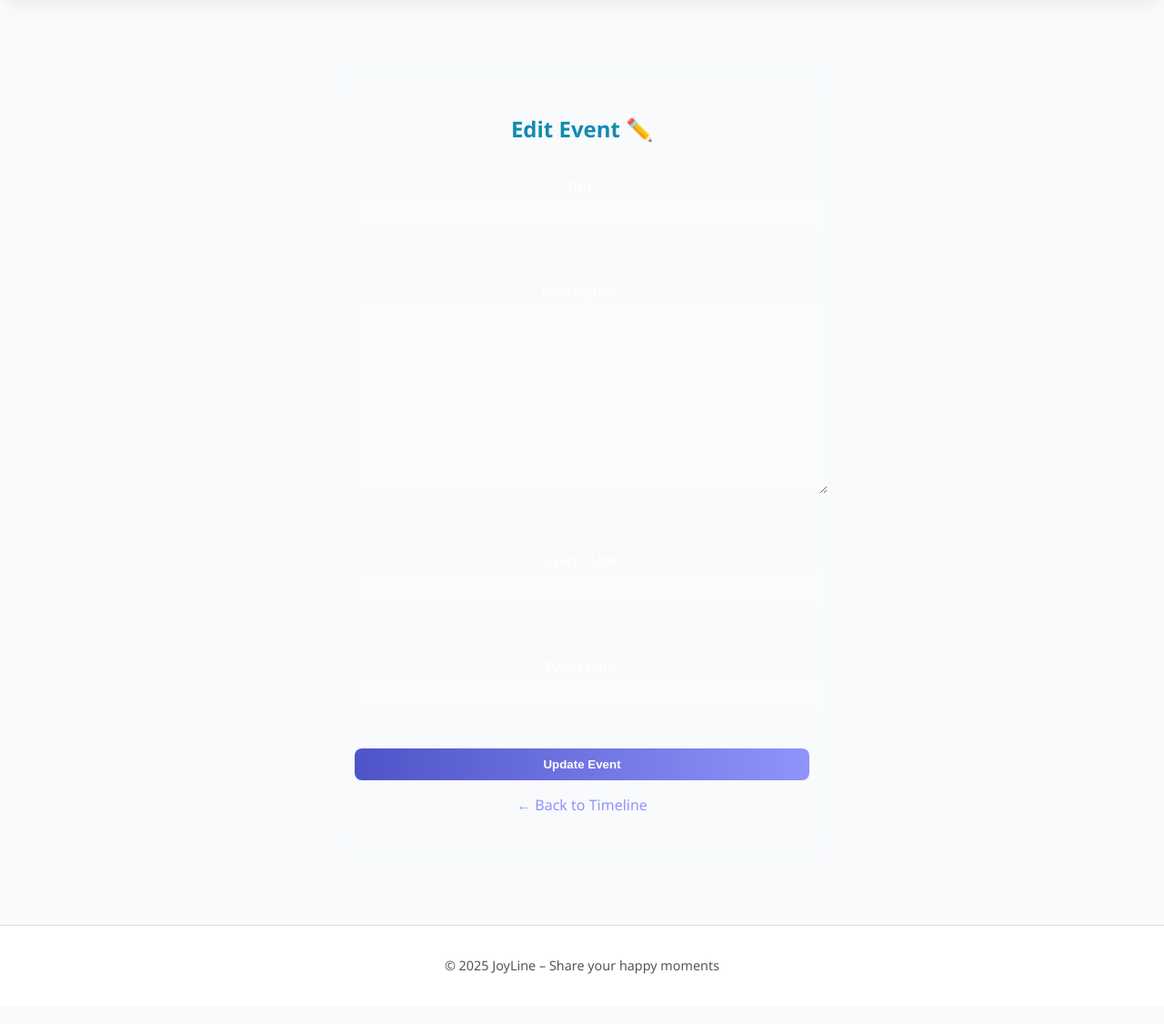
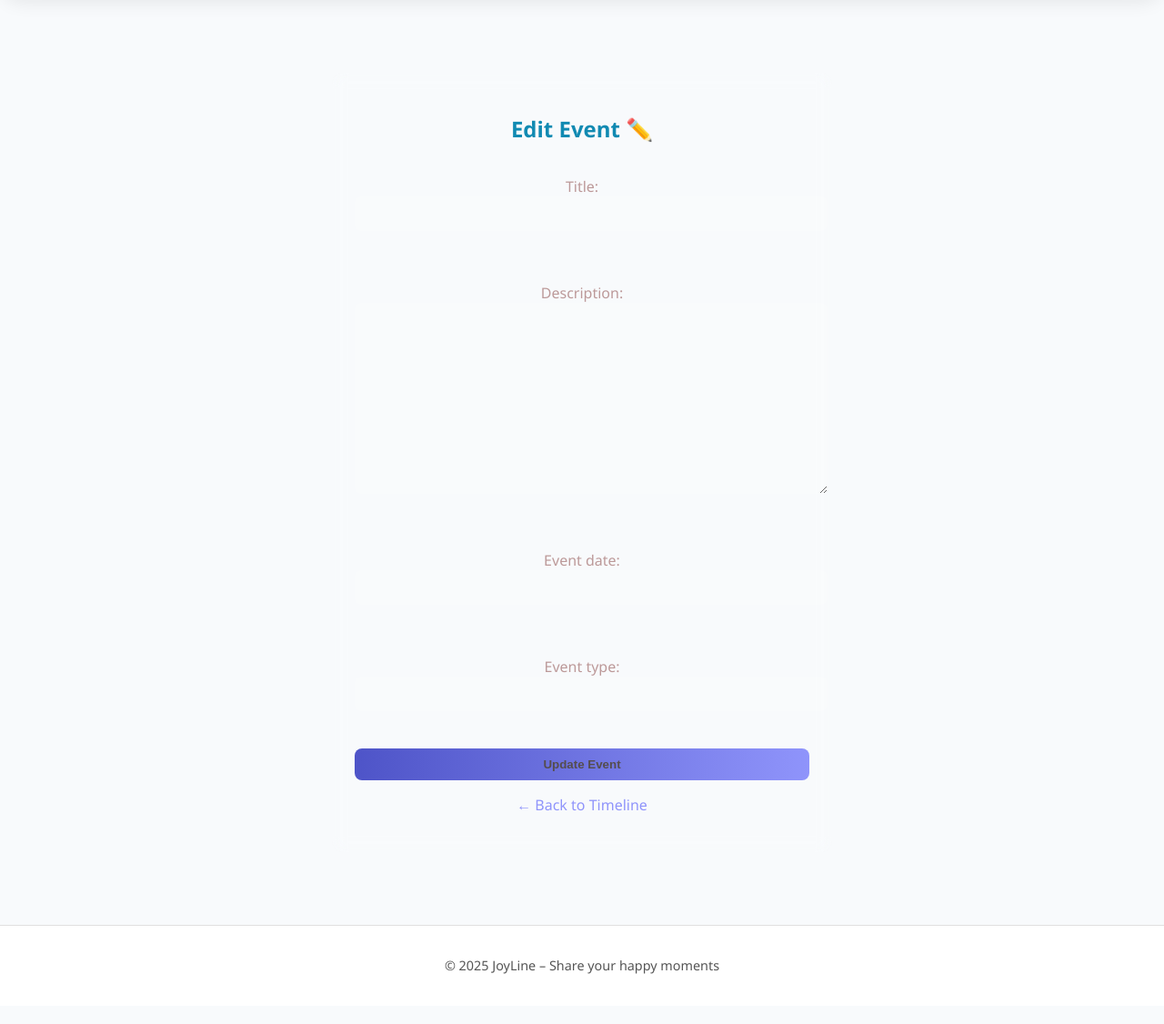
Before and after one commit to toqasalem18-bot/Capstone-Project, a Django app: template lab-fin/future_mailbox/postbox/templates/postbox/event_form.html in a window 1280 px wide. Shown: the part 103-1229 px from the top of the page at 91% size. Run offline with Django 5.2, Linux system fonts and the light colour scheme; the template is opened without the code that fills it: values that come from a table or form of the project are taken from there, others are empty.

```diff
--- a/lab-fin/future_mailbox/postbox/templates/postbox/_comment_item.html
+++ b/lab-fin/future_mailbox/postbox/templates/postbox/_comment_item.html
@@ -33,7 +33,7 @@
                             🗑️ Delete
                         </button>
                     {% elif user == comment.event.user %}
-                        <!-- صاحب الحدث يستطيع حذف أي تعليق -->
+
                         <button class="btn-delete-comment" data-id="{{ comment.id }}"
                                 style="background:none;border:none;cursor:pointer;color:#ef4444;">
                             🗑️ Delete
--- a/lab-fin/future_mailbox/postbox/templates/postbox/base.html
+++ b/lab-fin/future_mailbox/postbox/templates/postbox/base.html
@@ -16,7 +16,7 @@ body {
 }
 body.dark-mode { background:#121212; color:#f5f5f5; }
 
-/* ===== Header (Elegant Animated Gradient) ===== */
+
 header {
     background: linear-gradient(120deg, #f4f3ff, #fef6f9, #f0f9ff);
     background-size: 300% 300%;
@@ -104,7 +104,6 @@ body.dark-mode .dropdown-content { background:#1f2937; }
 body.dark-mode .dropdown-content a, body.dark-mode .dropdown-content form button { color:#f5f5f5; }
 body.dark-mode .dropdown-content a:hover, body.dark-mode .dropdown-content form button:hover { background:#374151; }
 
-/* ===== Notification Badge with Pulse ===== */
 .notif-badge {
     position:absolute; top:-6px; right:-8px;
     background:#ef4444; color:#fff; border-radius:50%;
@@ -215,7 +214,7 @@ document.addEventListener('DOMContentLoaded', function(){
         if(!isVisible && notifBadge) notifBadge.style.display = 'none';
     });
 
-    // Click outside to close
+
     document.addEventListener('click', e => {
         if(!userDropdown.contains(e.target) && !userMenuBtn.contains(e.target)){
             userDropdown.style.display='none';
--- a/lab-fin/future_mailbox/postbox/templates/postbox/event_detail.html
+++ b/lab-fin/future_mailbox/postbox/templates/postbox/event_detail.html
@@ -208,7 +208,7 @@ button[type="submit"]:hover {
 </div>
 
 <script>
-// ====================== Add Comment via AJAX ======================
+// ====================== Add Comment ======================
 document.getElementById('comment-form').addEventListener('submit', function(e){
     e.preventDefault();
     const form = this;
--- a/lab-fin/future_mailbox/postbox/templates/postbox/event_form.html
+++ b/lab-fin/future_mailbox/postbox/templates/postbox/event_form.html
@@ -20,7 +20,7 @@
     background: rgba(255,255,255,0.05);
     border-radius: 12px;
     backdrop-filter: blur(8px);
-    color: #fff;
+    color: #bc9999;
     text-align: center;
 }
 
@@ -36,7 +36,7 @@
     border-radius: 8px;
     border: none;
     background: rgba(255,255,255,0.2);
-    color: #fff;
+    color: #bca1a1;
 }
 
 button {
@@ -44,7 +44,7 @@ button {
     border: none;
     border-radius: 8px;
     background: linear-gradient(90deg, #4e54c8, #8f94fb);
-    color: #fff;
+    color: #554d4d;
     font-weight: bold;
     cursor: pointer;
 }
```
Also changed, not shown: lab-fin/future_mailbox/postbox/templates/postbox/event_create.html (+9 -9 lines).
